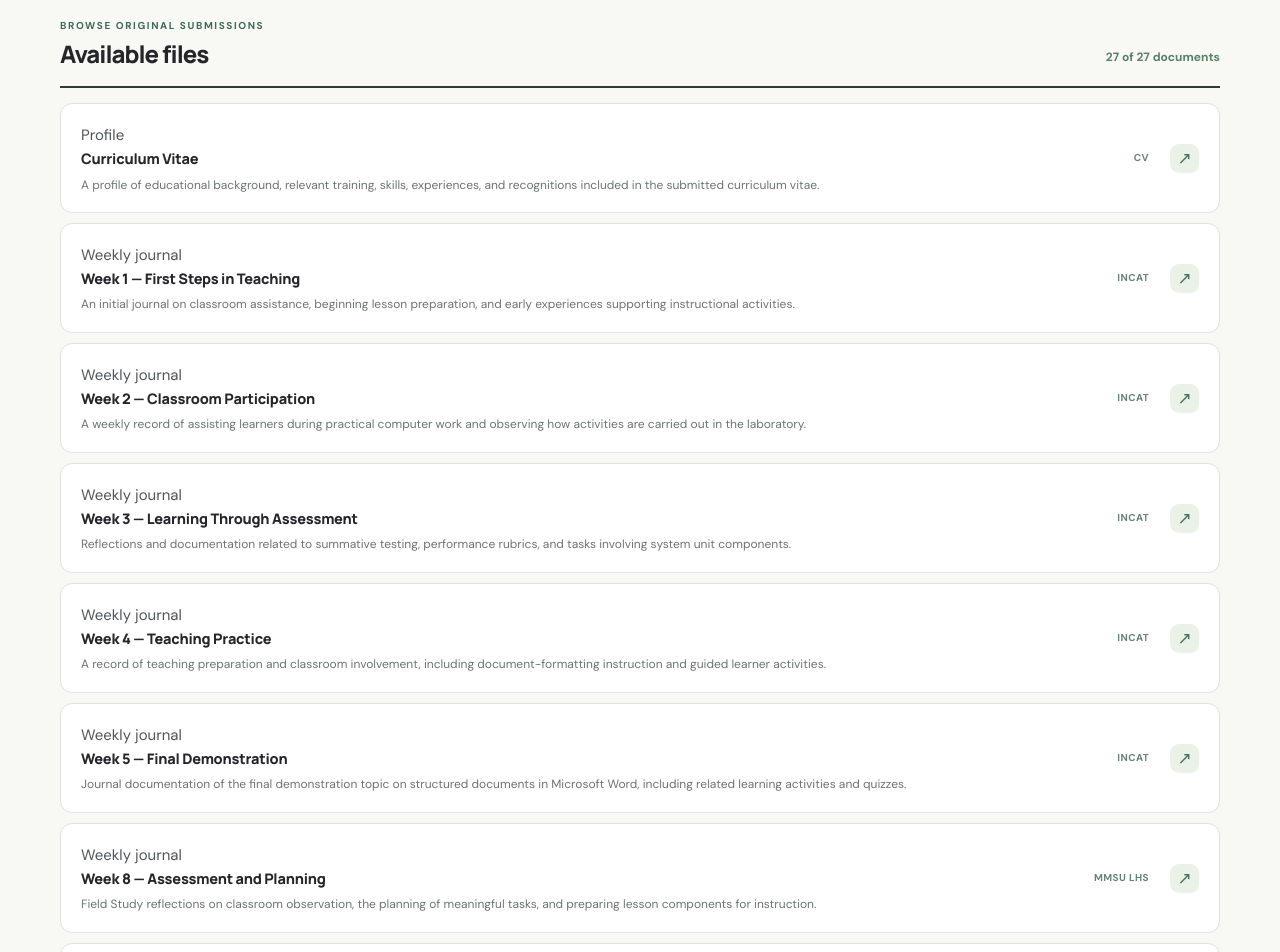
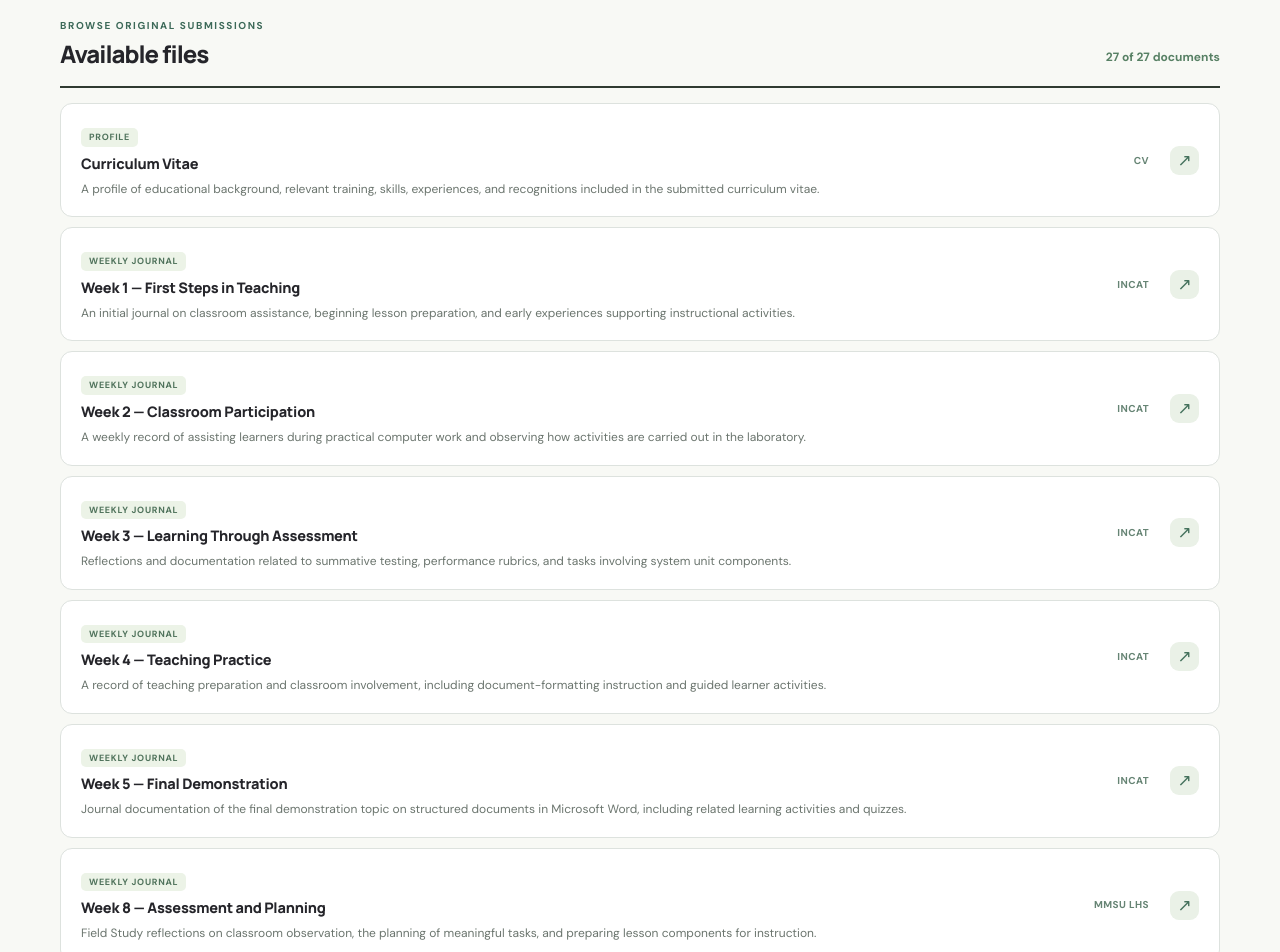
Before and after one commit to Kittieee0929/ANGEL-E-PORTFOLIO, a plain HTML site: page documents.html in a window 1280 px wide. Shown: the part 860-1812 px from the top of the page. Drawn offline with Linux system fonts and the light colour scheme.

Commit message:
Style categorical badges for the more descriptive portfolio document archive

```diff
--- a/styles.css
+++ b/styles.css
@@ -305,3 +305,6 @@ p{line-height:1.78}
  .footer-meta{text-align:left}
 }
 @media(prefers-reduced-motion:reduce){html{scroll-behavior:auto}*,*:before,*:after{transition:none!important;animation:none!important}}
+
+/* Archive category labels distinguish the type of evidence at a glance. */
+.file-category{display:inline-block;margin-bottom:6px;padding:2px 8px;border-radius:5px;background:#ecf3e7;color:#50735c;font-size:9px;line-height:1.6;font-weight:800;letter-spacing:.08em;text-transform:uppercase}
```
